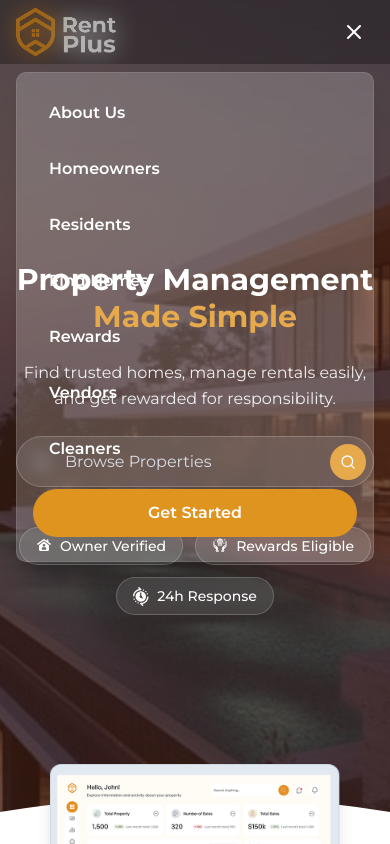
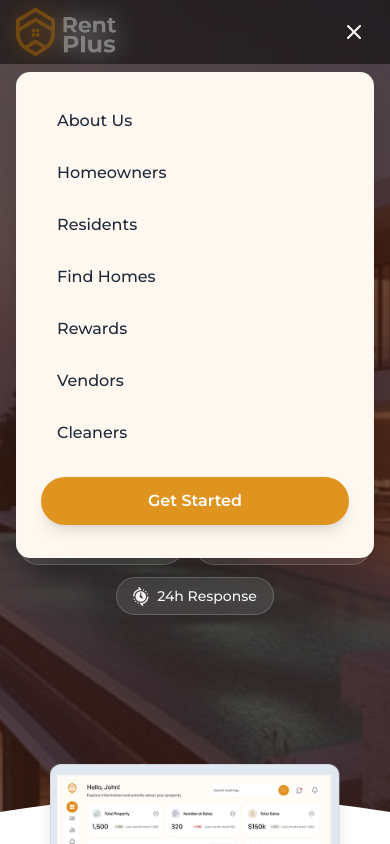
Before and after one commit to niyontwali/rentplus-fe, a Next.js app: page / in a window 390 px wide. Both pictures are taken after a click on the button 354 px from the left and 32 px from the top of the page. Shown: the top 844 px of the page. Built offline with nearby package versions, Linux system fonts and the light colour scheme.

Commit message:
adds responsiveness

```diff
--- a/src/components/Navbar.tsx
+++ b/src/components/Navbar.tsx
@@ -126,15 +126,25 @@ const Navbar: React.FC<NavbarProps> = ({ className = '' }) => {
         </div>
 
         {/* Mobile Navigation */}
-        {isMobileMenuOpen && (
-          <div className='lg:hidden absolute top-full left-0 right-0 z-40'>
-            <div className='mx-4 px-4 pt-4 pb-6 space-y-2 bg-white/20 backdrop-blur-md rounded-lg mt-2 border border-white/10 shadow-xl'>
-              {navItems.map(item => {
+        <div
+          className={`lg:hidden absolute top-full left-0 right-0 z-40 transition-all duration-300 ease-in-out ${
+            isMobileMenuOpen
+              ? 'opacity-100 translate-y-0 pointer-events-auto'
+              : 'opacity-0 -translate-y-4 pointer-events-none'
+          }`}
+        >
+          <div className='mx-4 px-6 pt-6 pb-8 space-y-1 bg-accent rounded-xl mt-2 shadow-2xl border border-gray-200/20 transform transition-all duration-300 ease-in-out'>
+            {navItems.map((item, index) => {
               return (
                 <Link
                   key={item.name}
                   href={item.href!}
-                    className='text-white hover:text-secondary hover:bg-white/10 block px-4 py-3 text-base font-semibold transition-all duration-200 rounded-lg'
+                  className={`text-gray-800 hover:text-secondary hover:bg-gray-50 block px-4 py-3 text-base font-medium transition-all duration-200 rounded-lg transform ${
+                    isMobileMenuOpen ? 'translate-x-0 opacity-100' : '-translate-x-4 opacity-0'
+                  }`}
+                  style={{
+                    transitionDelay: isMobileMenuOpen ? `${index * 50}ms` : '0ms',
+                  }}
                   onClick={toggleMobileMenu}
                 >
                   {item.name}
@@ -143,10 +153,17 @@ const Navbar: React.FC<NavbarProps> = ({ className = '' }) => {
             })}
 
             {/* Mobile Get Started Button */}
-              <div className='pt-2'>
+            <div
+              className={`pt-4 transform transition-all duration-300 ease-in-out ${
+                isMobileMenuOpen ? 'translate-x-0 opacity-100' : '-translate-x-4 opacity-0'
+              }`}
+              style={{
+                transitionDelay: isMobileMenuOpen ? `${navItems.length * 50}ms` : '0ms',
+              }}
+            >
               <Link
                 href='/get-started'
-                  className='bg-secondary hover:bg-secondary/90 text-white block px-6 py-3 rounded-full text-center text-base font-semibold transition-colors duration-200'
+                className='bg-secondary hover:bg-secondary/90 text-white block px-6 py-3 rounded-full text-center text-base font-semibold transition-colors duration-200 shadow-lg'
                 onClick={toggleMobileMenu}
               >
                 Get Started
@@ -154,13 +171,15 @@ const Navbar: React.FC<NavbarProps> = ({ className = '' }) => {
             </div>
           </div>
         </div>
-        )}
       </div>
 
       {/* Backdrop for mobile menu */}
-      {isMobileMenuOpen && (
-        <div className='fixed inset-0 bg-black/30 backdrop-blur-md lg:hidden z-30' onClick={toggleMobileMenu} />
-      )}
+      <div
+        className={`fixed inset-0 bg-black/50 backdrop-blur-md lg:hidden z-30 transition-all duration-300 ease-in-out ${
+          isMobileMenuOpen ? 'opacity-100 pointer-events-auto' : 'opacity-0 pointer-events-none'
+        }`}
+        onClick={toggleMobileMenu}
+      />
     </nav>
   );
 };
--- a/src/sections/HeroSection.tsx
+++ b/src/sections/HeroSection.tsx
@@ -52,8 +52,8 @@ const MobileHeroSection: React.FC = () => {
               </div>
               <input
                 type='text'
-                placeholder='Browse Properties'
-                className='w-full pl-12 pr-16 py-3 bg-white/10 backdrop-blur-sm border border-white/20 rounded-full text-white placeholder-gray-300 focus:outline-none focus:ring-1 focus:ring-secondary focus:border-transparent transition-all duration-200'
+                placeholder='Search Properties by Location'
+                className='w-full pl-6 pr-16 py-3 bg-white/10 backdrop-blur-sm border border-white/20 rounded-full text-white placeholder-gray-300 focus:outline-none focus:ring-1 focus:ring-secondary focus:border-transparent transition-all duration-200'
               />
               <div className='absolute inset-y-0 right-0 pr-2 flex items-center'>
                 <button className='bg-secondary hover:bg-secondary/90 text-white p-2.5 rounded-full transition-all duration-300'>
@@ -150,8 +150,8 @@ const TabletHeroSection: React.FC = () => {
               </div>
               <input
                 type='text'
-                placeholder='Browse Properties'
-                className='w-full pl-12 pr-16 py-3 bg-white/10 backdrop-blur-sm border border-white/20 rounded-full text-white placeholder-gray-300 focus:outline-none focus:ring-1 focus:ring-secondary focus:border-transparent transition-all duration-200'
+                placeholder='Search Properties by Location'
+                className='w-full pl-6 pr-16 py-3 bg-white/10 backdrop-blur-sm border border-white/20 rounded-full text-white placeholder-gray-300 focus:outline-none focus:ring-1 focus:ring-secondary focus:border-transparent transition-all duration-200'
               />
               <div className='absolute inset-y-0 right-0 pr-2 flex items-center'>
                 <button className='bg-secondary hover:bg-secondary/90 text-white p-2.5 rounded-full transition-all duration-300'>
@@ -258,8 +258,8 @@ const DesktopHeroSection: React.FC = () => {
                 </div>
                 <input
                   type='text'
-                  placeholder='Browse Properties'
-                  className='w-full pl-12 pr-16 py-3 bg-white/10 backdrop-blur-sm border border-white/20 rounded-full text-white placeholder-gray-300 focus:outline-none focus:ring-1 focus:ring-secondary focus:border-transparent transition-all duration-200'
+                  placeholder='Search Properties by Location'
+                  className='w-full pl-6 pr-16 py-3 bg-white/10 backdrop-blur-sm border border-white/20 rounded-full text-white placeholder-gray-300 focus:outline-none focus:ring-1 focus:ring-secondary focus:border-transparent transition-all duration-200'
                 />
                 <div className='absolute inset-y-0 right-0 pr-2 flex items-center'>
                   <button className='bg-secondary hover:bg-secondary/90 text-white p-2.5 rounded-full transition-all duration-300'>
--- a/src/sections/ListingSection.tsx
+++ b/src/sections/ListingSection.tsx
@@ -349,18 +349,18 @@ const ListingSection: React.FC = () => {
     []
   );
 
-  // Calculate items per slide based on screen size
-  const getItemsPerSlide = useCallback(() => {
-    if (typeof window === 'undefined') return 8; // Default for SSR
-    if (window.innerWidth >= 1024) return 8; // lg: 4 columns x 2 rows = 8 items
-    if (window.innerWidth >= 768) return 6; // md: 3 columns x 2 rows = 6 items
-    return 4; // mobile: 2 columns x 2 rows = 4 items
+  // Fixed items per slide to avoid hydration issues
+  const itemsPerSlide = useMemo(() => {
+    // Always return 8 for desktop, 6 for tablet during SSR and client
+    return 8; // Will be used for lg screens (4x2 grid)
   }, []);
 
-  const [itemsPerSlide] = useState(getItemsPerSlide);
+  const itemsPerSlideTablet = useMemo(() => {
+    return 6; // Will be used for md screens (3x2 grid)
+  }, []);
 
-  // Group properties into slides
-  const slides = useMemo(() => {
+  // Group properties into slides for desktop (only for tablet and desktop)
+  const slidesDesktop = useMemo(() => {
     const slideArray = [];
     for (let i = 0; i < properties.length; i += itemsPerSlide) {
       slideArray.push(properties.slice(i, i + itemsPerSlide));
@@ -368,7 +368,16 @@ const ListingSection: React.FC = () => {
     return slideArray;
   }, [properties, itemsPerSlide]);
 
-  const totalSlides = slides.length;
+  // Group properties into slides for tablet
+  const slidesTablet = useMemo(() => {
+    const slideArray = [];
+    for (let i = 0; i < properties.length; i += itemsPerSlideTablet) {
+      slideArray.push(properties.slice(i, i + itemsPerSlideTablet));
+    }
+    return slideArray;
+  }, [properties, itemsPerSlideTablet]);
+
+  const totalSlidesDesktop = slidesDesktop.length;
 
   // Stable toggle function
   const toggleFavorite = useCallback((e: React.MouseEvent, propertyId: number): void => {
@@ -386,18 +395,18 @@ const ListingSection: React.FC = () => {
     });
   }, []);
 
-  // Navigation functions
+  // Navigation functions for desktop
   const goToSlide = useCallback((slideIndex: number) => {
     setCurrentSlide(slideIndex);
   }, []);
 
   const goToPrevSlide = useCallback(() => {
-    setCurrentSlide(prev => (prev === 0 ? totalSlides - 1 : prev - 1));
-  }, [totalSlides]);
+    setCurrentSlide(prev => (prev === 0 ? totalSlidesDesktop - 1 : prev - 1));
+  }, [totalSlidesDesktop]);
 
   const goToNextSlide = useCallback(() => {
-    setCurrentSlide(prev => (prev === totalSlides - 1 ? 0 : prev + 1));
-  }, [totalSlides]);
+    setCurrentSlide(prev => (prev === totalSlidesDesktop - 1 ? 0 : prev + 1));
+  }, [totalSlidesDesktop]);
 
   return (
     <section className='py-12 md:py-20 bg-accent'>
@@ -429,15 +438,32 @@ const ListingSection: React.FC = () => {
           </div>
         </div>
 
-        {/* Properties Slider */}
-        <div className='relative overflow-hidden mb-10'>
+        {/* Mobile View - Single Column with 8 Properties */}
+        <div className='md:hidden mb-10'>
+          <div className='grid grid-cols-1 gap-4'>
+            {properties.slice(0, 8).map((property: Property) => (
+              <PropertyCard
+                key={property.id}
+                property={property}
+                isFavorite={favorites.has(property.id)}
+                onToggleFavorite={toggleFavorite}
+              />
+            ))}
+          </div>
+        </div>
+
+        {/* Desktop/Tablet View - Properties Slider */}
+        <div className='hidden md:block mb-10'>
+          <div className='relative overflow-hidden'>
+            {/* Desktop View */}
+            <div className='hidden lg:block'>
               <div
                 className='flex transition-transform duration-500 ease-in-out'
                 style={{ transform: `translateX(-${currentSlide * 100}%)` }}
               >
-            {slides.map((slide, slideIndex) => (
+                {slidesDesktop.map((slide, slideIndex) => (
                   <div key={slideIndex} className='w-full flex-shrink-0'>
-                <div className='grid grid-cols-2 md:grid-cols-3 lg:grid-cols-4 gap-4 md:gap-6'>
+                    <div className='grid grid-cols-4 gap-6'>
                       {slide.map((property: Property) => (
                         <PropertyCard
                           key={property.id}
@@ -452,11 +478,36 @@ const ListingSection: React.FC = () => {
               </div>
             </div>
 
+            {/* Tablet View */}
+            <div className='block lg:hidden'>
+              <div
+                className='flex transition-transform duration-500 ease-in-out'
+                style={{ transform: `translateX(-${currentSlide * 100}%)` }}
+              >
+                {slidesTablet.map((slide, slideIndex) => (
+                  <div key={slideIndex} className='w-full flex-shrink-0'>
+                    <div className='grid grid-cols-3 gap-4'>
+                      {slide.map((property: Property) => (
+                        <PropertyCard
+                          key={property.id}
+                          property={property}
+                          isFavorite={favorites.has(property.id)}
+                          onToggleFavorite={toggleFavorite}
+                        />
+                      ))}
+                    </div>
+                  </div>
+                ))}
+              </div>
+            </div>
+          </div>
+        </div>
+
         {/* Navigation and Browse More */}
         <div className='flex flex-col sm:flex-row items-center justify-between gap-6'>
-          {/* Pagination Dots */}
-          <div className='flex items-center space-x-2'>
-            {slides.map((_, index) => (
+          {/* Pagination Dots - Only show on tablet/desktop */}
+          <div className='hidden md:flex items-center space-x-2'>
+            {slidesDesktop.map((_, index) => (
               <button
                 key={index}
                 onClick={() => goToSlide(index)}
@@ -468,8 +519,8 @@ const ListingSection: React.FC = () => {
             ))}
           </div>
 
-          {/* Navigation Arrows */}
-          <div className='flex items-center space-x-2'>
+          {/* Navigation Arrows - Only show on tablet/desktop */}
+          <div className='hidden md:flex items-center space-x-2'>
             <button
               type='button'
               onClick={goToPrevSlide}
```
Lines whose indentation alone changed are shown as unchanged.
